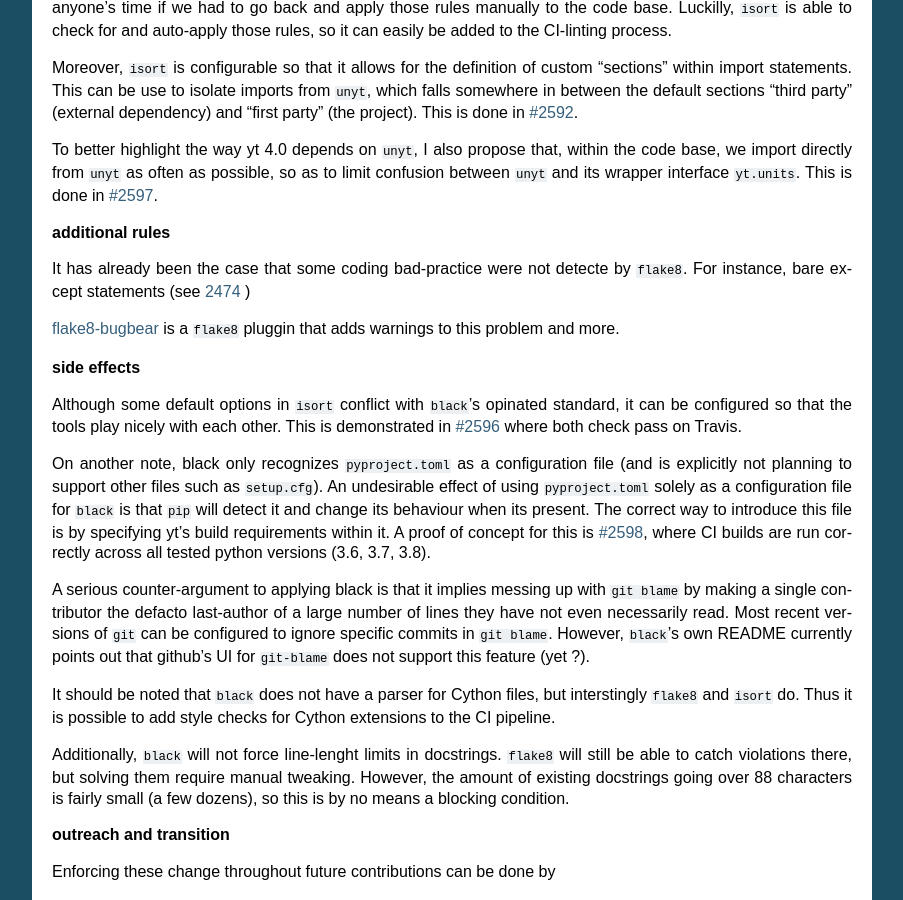
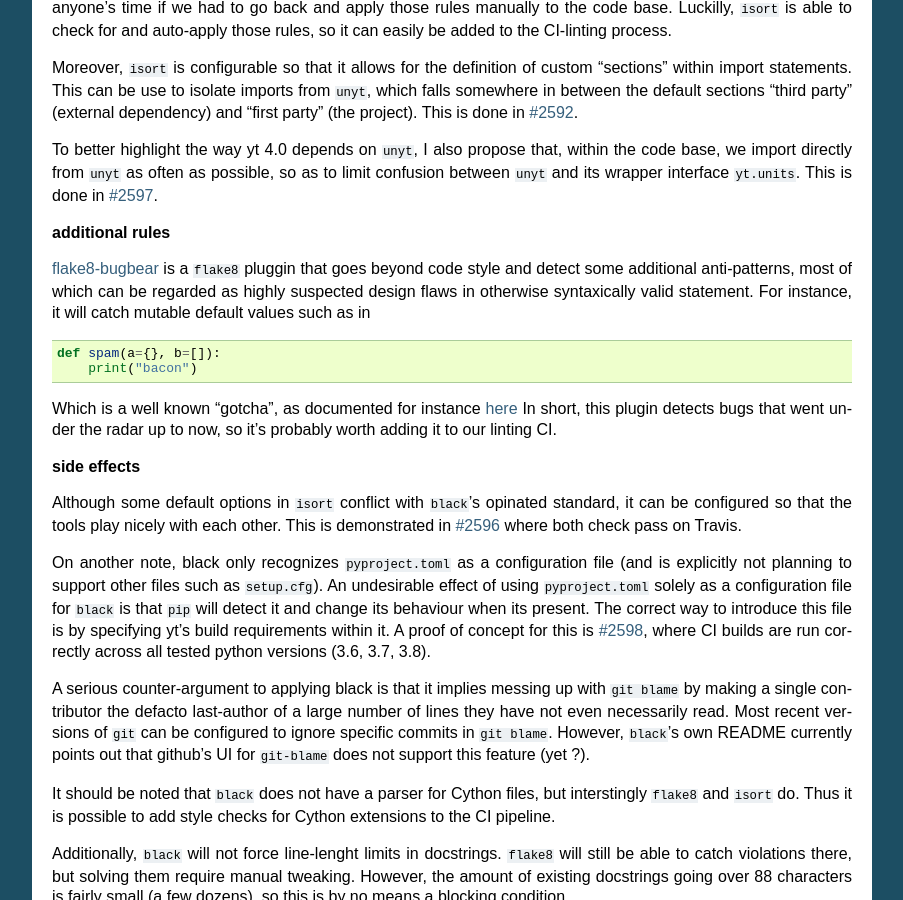
Before and after one commit to yt-project/ytep, a Sphinx documentation site: the page built from source/YTEPs/YTEP-0037.rst, in a window 1280 px wide and 900 px high, scrolled down 2027 px. Shown: the whole window, without its empty margins (198-1101 px from the left). Built offline with Sphinx 7.4.7, drawn with Linux system fonts in a browser that asks for light colours; formulas are drawn with MathJax 3; some of the changed text lies outside the part shown.

Commit message:
detail on bugbear

```diff
--- a/source/YTEPs/YTEP-0037.rst
+++ b/source/YTEPs/YTEP-0037.rst
@@ -103,12 +103,21 @@
 
 **additional rules**
 
-It has already been the case that some coding bad-practice were not detecte by
-``flake8``. For instance, bare except statements (see `2474 <https://github.com/yt-project/yt/pull/2474>`_
-)
+`flake8-bugbear <https://github.com/PyCQA/flake8-bugbear>`_ is a ``flake8``
+pluggin that goes beyond code style and detect some additional anti-patterns,
+most of which can be regarded as highly suspected design flaws in otherwise
+syntaxically valid statement.
+For instance, it will catch mutable default values such as in
 
-`flake8-bugbear <https://github.com/PyCQA/flake8-bugbear>`_ is a ``flake8``
-pluggin that adds warnings to this problem and more.
+.. code:: python
+
+    def spam(a={}, b=[]):
+        print("bacon")
+
+Which is a well known "gotcha", as documented for instance `here <https://docs.python-guide.org/writing/gotchas/#mutable-default-arguments>`_
+In short, this plugin detects bugs that went under the radar up to now, so it's
+probably worth adding it to our linting CI.
+
 
 **side effects**
 
@@ -196,6 +205,7 @@
 
 * merge `#2600 <https://github.com/yt-project/yt/pull/2600>`_
 * merge `#2595 <https://github.com/yt-project/yt/pull/2595>`_
+* reduce flake8 ignore list, add bugbear plugin and correct detected anti-patterns
 
 
 Backwards Compatibility
```
